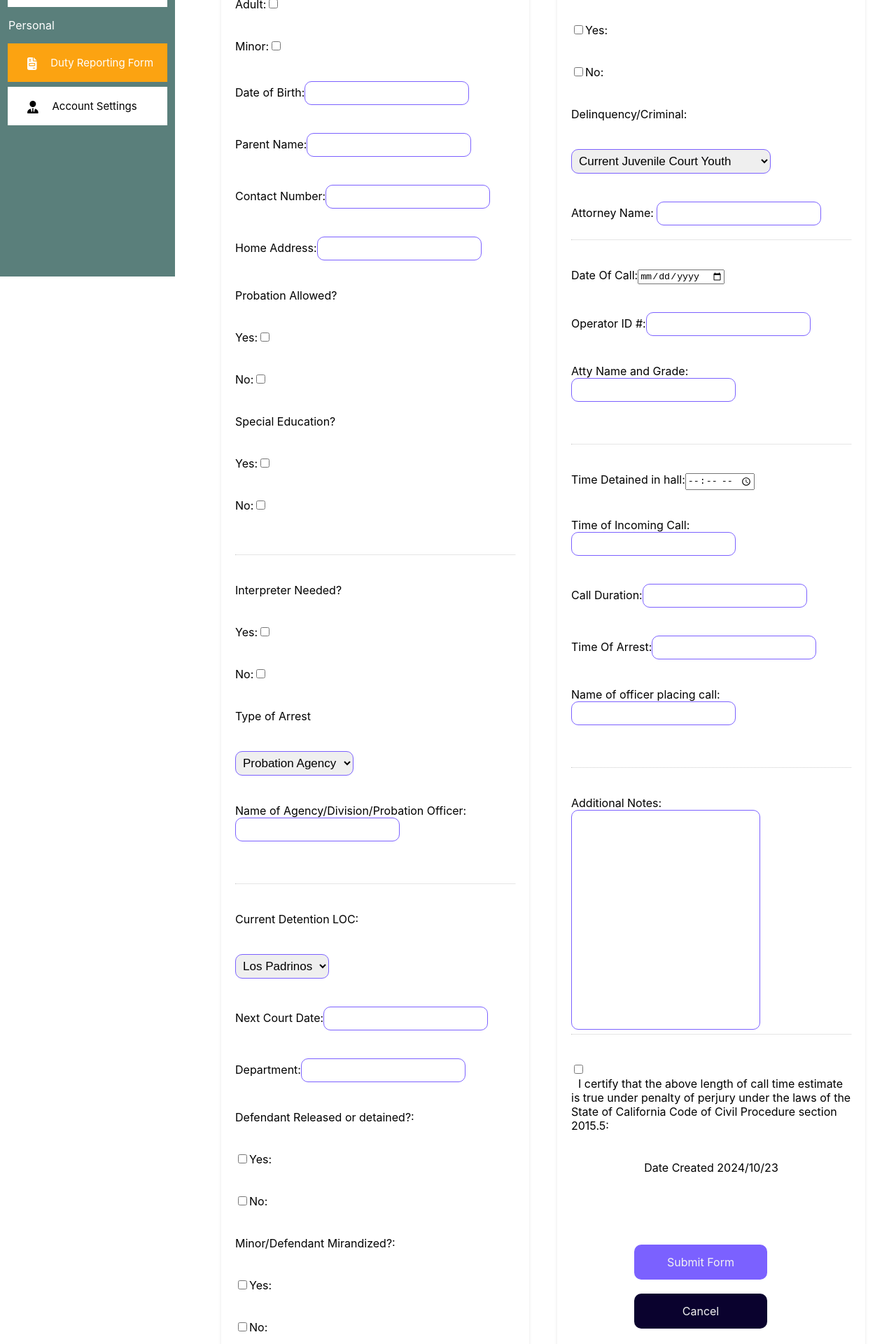
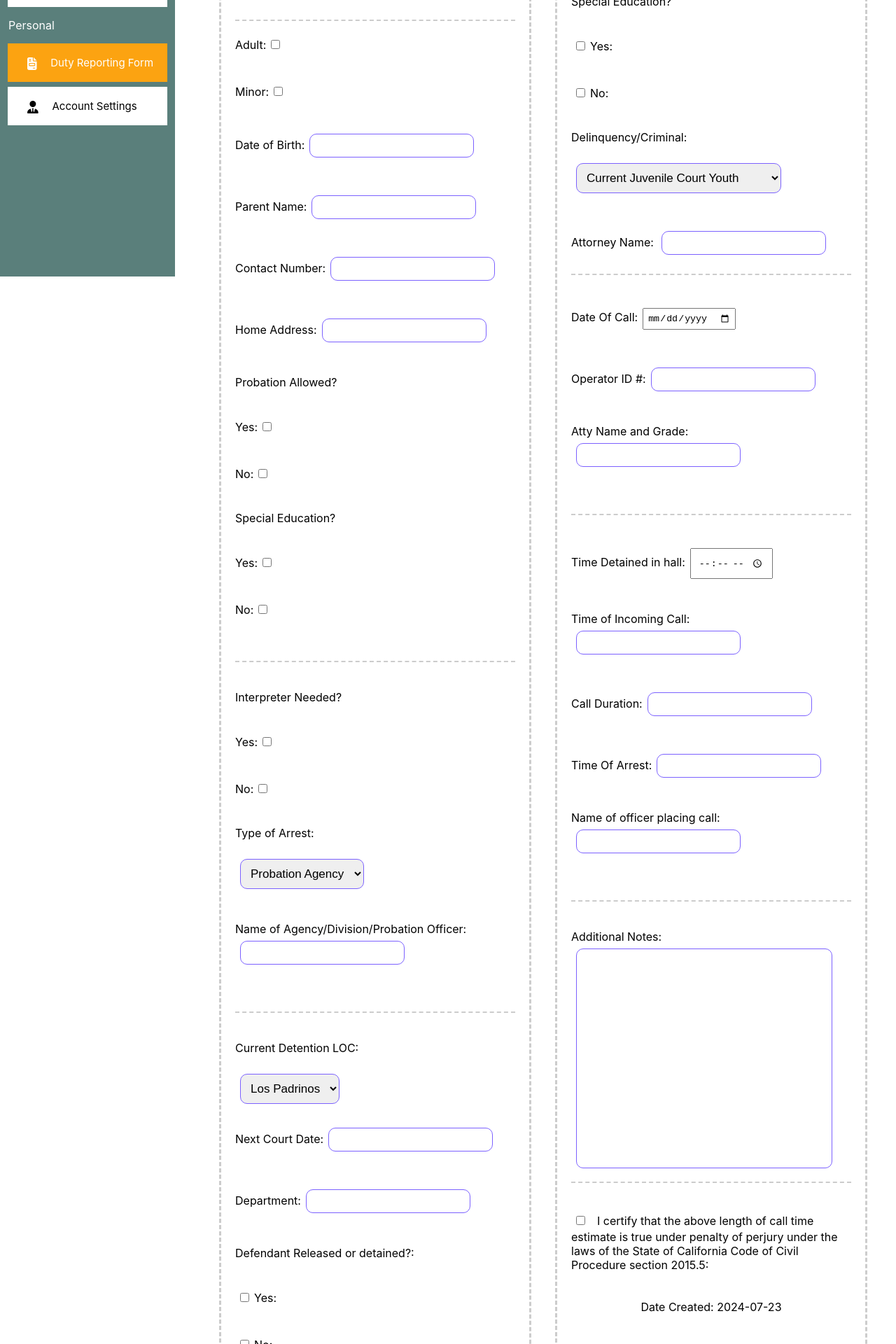
Before and after one commit to CalebThilmun/Public-Defender-React, a React (Create React App) app in the folder public-defender-react/: page /duty-reporting-form in a window 1280 px wide. Shown: the part 440-2360 px from the top of the page at 70% size. Built offline with nearby package versions, Linux system fonts and the light colour scheme.

Commit message:
Updated reporting form styling

```diff
--- /dev/null
+++ b/public-defender-react/src/Date.js
@@ -0,0 +1,26 @@
+import React, { useState, useEffect } from 'react';
+
+const DateComponent = () => {
+  const [currentDate, setCurrentDate] = useState('');
+
+  useEffect(() => {
+    const updateDate = () => {
+      const date = new Date();
+      const formattedDate = date.toISOString().split('T')[0]; // Format date as YYYY-MM-DD
+      setCurrentDate(formattedDate);
+    };
+
+    updateDate(); // Set initial date
+    const intervalId = setInterval(updateDate, 1000); // Update date every second
+
+    return () => clearInterval(intervalId); // Cleanup interval on component unmount
+  }, []);
+
+  return (
+    <div className="padDiv">
+      <label htmlFor="Certify">Date Created: {currentDate}</label>
+    </div>
+  );
+};
+
+export default DateComponent;
--- a/public-defender-react/src/duty-reporting-form.js
+++ b/public-defender-react/src/duty-reporting-form.js
@@ -2,8 +2,10 @@ import React from 'react';
 import Navbar from './navbar';
 import Sidebar from './sidebar';
 import './style.css'
+import DateComponent from './Date';
 
 export default function DutyReportingForm() {
+
   return (
         <div>
           <Sidebar />
@@ -16,56 +18,56 @@ export default function DutyReportingForm() {
           <form>
             <div className="form-group2">
               <label htmlFor="date">Date Of Call:</label>
-              <input type="date" id="date" name="date" required />
+              <input type="date" id="date" name="date" className="form-date-input" required />
             </div>
 
             <br />
             <div className="form-group2">
               <label htmlFor="operator_id">Operator ID #:</label>
-              <input type="text" id="operator_id" name="operator_id" required />
+              <input type="text" id="operator_id" name="operator_id" className="form-text-input"  required />
             </div>
 
             <br />
             <div className="form-group2">
               <label htmlFor="grade">Atty Name and Grade:</label>
-              <input type="text" id="grade" name="grade" required />
+              <input type="text" id="grade" name="grade" className="form-text-input"  required />
             </div>
 
             <br />
             <div className="dotted-line"></div>
             <div className="form-group2">
               <label htmlFor="adult">Adult:</label>
-              <input type="checkbox" id="adult" name="adult" />
+              <input type="checkbox" id="adult" name="adult" className="form-check-input"  />
             </div>
 
             <br />
             <div className="form-group2">
               <label htmlFor="minor">Minor:</label>
-              <input type="checkbox" id="minor" name="minor" />
+              <input type="checkbox" id="minor" name="minor"  className="form-check-input"/>
             </div>
 
             <br />
             <div className="form-group2">
               <label htmlFor="DateOfBirth">Date of Birth:</label>
-              <input type="text" id="DateOfBirth" name="DateOfBirth" required />
+              <input type="text" id="DateOfBirth" name="DateOfBirth" className="form-text-input"  required />
             </div>
 
             <br />
             <div className="form-group2">
               <label htmlFor="ParentName">Parent Name:</label>
-              <input type="text" id="ParentName" name="ParentName" required />
+              <input type="text" id="ParentName" name="ParentName" className="form-text-input"  required />
             </div>
 
             <br />
             <div className="form-group2">
               <label htmlFor="ContactNumber">Contact Number:</label>
-              <input type="text" id="ContactNumber" name="ContactNumber" required />
+              <input type="text" id="ContactNumber" name="ContactNumber" className="form-text-input"  required />
             </div>
 
             <br />
             <div className="form-group2">
               <label htmlFor="HomeAddress">Home Address:</label>
-              <input type="text" id="HomeAddress" name="HomeAddress" required />
+              <input type="text" id="HomeAddress" name="HomeAddress" className="form-text-input"  required />
             </div>
 
             <br />
@@ -75,14 +77,14 @@ export default function DutyReportingForm() {
 
             <br />
             <div className="form-group2">
-              <label htmlFor="YesProbation">Yes:</label>
-              <input type="checkbox" id="YesProbation" name="YesProbation" />
+              <label htmlFor="YesProbation" >Yes:</label>
+              <input type="checkbox" id="YesProbation" name="YesProbation" className="form-check-input" />
             </div>
 
             <br />
             <div className="form-group2">
               <label htmlFor="NoProbation">No:</label>
-              <input type="checkbox" id="NoProbation" name="NoProbation" />
+              <input type="checkbox" id="NoProbation" name="NoProbation" className="form-check-input" />
             </div>
 
             <br />
@@ -93,13 +95,13 @@ export default function DutyReportingForm() {
             <br />
             <div className="form-group2">
               <label htmlFor="YesEducation">Yes:</label>
-              <input type="checkbox" id="YesEducation" name="YesEducation" />
+              <input type="checkbox" id="YesEducation" name="YesEducation" className="form-check-input"/>
             </div>
 
             <br />
             <div className="form-group2">
               <label htmlFor="NoEducation">No:</label>
-              <input type="checkbox" id="NoEducation" name="NoEducation" />
+              <input type="checkbox" id="NoEducation" name="NoEducation" className="form-check-input" />
             </div>
 
             <br />
@@ -113,23 +115,21 @@ export default function DutyReportingForm() {
             <br />
             <div className="form-group2">
               <label htmlFor="YesInterpreter">Yes:</label>
-              <input type="checkbox" id="YesInterpreter" name="YesInterpreter" />
+              <input type="checkbox" id="YesInterpreter" name="YesInterpreter" className="form-check-input"/>
             </div>
 
             <br />
             <div className="form-group2">
               <label htmlFor="NoInterpreter">No:</label>
-              <input type="checkbox" id="NoInterpreter" name="NoInterpreter" />
+              <input type="checkbox" id="NoInterpreter" name="NoInterpreter" className="form-check-input"/>
             </div>
 
             <br />
             <div className="form-group2">
-              <label htmlFor="TypeOfArrest">Type of Arrest</label>
+              <label htmlFor="TypeOfArrest">Type of Arrest:</label>
             </div>
-
-            <br />
             <div className="form-group2">
-              <select id="arrestType" name="arrestType">
+              <select id="arrestType" name="arrestType" className="form-select-input">
                 <option>Probation Agency</option>
                 <option>Probation Arrest</option>
                 <option>Other</option>
@@ -139,7 +139,7 @@ export default function DutyReportingForm() {
             <br />
             <div className="form-group2">
               <label htmlFor="NameOfAgency">Name of Agency/Division/Probation Officer:</label>
-              <input type="text" id="NameOfAgency" name="NameOfAgency" required />
+              <input type="text" id="NameOfAgency" name="NameOfAgency" className="form-text-input" required />
             </div>
 
             <br />
@@ -151,25 +151,23 @@ export default function DutyReportingForm() {
               <label htmlFor="CurrentDetentionLOC">Current Detention LOC: </label>
             </div>
 
-            <br />
             <div className="form-group2">
-              <select id="arrestType" name="arrestType">
+              <select id="arrestType" name="arrestType" className="form-select-input">
                 <option>Los Padrinos</option>
                 <option>Barry|Nidorf</option>
                 <option>Other</option>
               </select>
             </div>
 
-            <br />
             <div className="form-group2">
               <label htmlFor="NextCourtDate">Next Court Date:</label>
-              <input type="text" id="NextCourtDate" name="NextCourtDate" required />
+              <input type="text" id="NextCourtDate" name="NextCourtDate" className="form-text-input" required />
             </div>
 
             <br />
             <div className="form-group2">
               <label htmlFor="Department">Department:</label>
-              <input type="text" id="Department" name="Department" required />
+              <input type="text" id="Department" name="Department" className="form-text-input" required />
             </div>
 
             <br />
@@ -179,13 +177,13 @@ export default function DutyReportingForm() {
 
             <br />
             <div className="form-group2">
-              <input type="checkbox" id="YesDetained" name="YesDetained" />
+              <input type="checkbox" id="YesDetained" name="YesDetained" className="form-check-input" />
               <label htmlFor="YesDetained">Yes:</label>
             </div>
 
             <br />
             <div className="form-group2">
-              <input type="checkbox" id="NoReleased" name="NoReleased" />
+              <input type="checkbox" id="NoReleased" name="NoReleased" className="form-check-input"/>
               <label htmlFor="NoReleased">No:</label>
             </div>
 
@@ -197,13 +195,13 @@ export default function DutyReportingForm() {
 
             <br />
             <div className="form-group2">
-              <input type="checkbox" id="YesMirandized" name="YesMirandized" />
+              <input type="checkbox" id="YesMirandized" name="YesMirandized" className="form-check-input" />
               <label htmlFor="YesMirandized">Yes:</label>
             </div>
 
             <br />
             <div className="form-group2">
-              <input type="checkbox" id="NoMirandized" name="NoMirandized" />
+              <input type="checkbox" id="NoMirandized" name="NoMirandized" className="form-check-input"/>
               <label htmlFor="NoMirandized">No:</label>
             </div>
 
@@ -215,13 +213,13 @@ export default function DutyReportingForm() {
 
             <br />
             <div className="form-group2">
-              <input type="checkbox" id="YesSpoken" name="YesSpoken" />
+              <input type="checkbox" id="YesSpoken" name="YesSpoken" className="form-check-input" />
               <label htmlFor="YesSpoken">Yes:</label>
             </div>
 
             <br />
             <div className="form-group2">
-              <input type="checkbox" id="NoSpoken" name="NoSpoken" />
+              <input type="checkbox" id="NoSpoken" name="NoSpoken" className="form-check-input" />
               <label htmlFor="NoSpoken">No:</label>
             </div>
 
@@ -233,13 +231,13 @@ export default function DutyReportingForm() {
 
             <br />
             <div className="form-group2">
-              <input type="checkbox" id="YesMinorSpokenToPolice" name="YesMinorSpokenToPolice" />
+              <input type="checkbox" id="YesMinorSpokenToPolice" name="YesMinorSpokenToPolice" className="form-check-input" />
               <label htmlFor="YesMinorSpokenToPolice">Yes:</label>
             </div>
 
             <br />
             <div className="form-group2">
-              <input type="checkbox" id="NoMinorSpokenToPolice" name="NoMinorSpokenToPolice" />
+              <input type="checkbox" id="NoMinorSpokenToPolice" name="NoMinorSpokenToPolice" className="form-check-input"/>
               <label htmlFor="NoMinorSpokenToPolice">No:</label>
             </div>
 
@@ -254,9 +252,9 @@ export default function DutyReportingForm() {
               <label htmlFor="ImmigrationStatus">Immigration Status: </label>
             </div>
 
-            <br />
+
             <div className="form-group2">
-              <select id="ImmigrationStatusType" name="ImmigrationStatusType">
+              <select id="ImmigrationStatusType" name="ImmigrationStatusType" className="form-select-input">
                 <option>US Citizen</option>
                 <option>Undocumented</option>
                 <option>Foreign</option>
@@ -266,7 +264,7 @@ export default function DutyReportingForm() {
             <br />
             <div className="form-group2">
               <label htmlFor="BirthplaceLocation">Birthplace Location: </label>
-              <input type="text" id="BirthplaceLocation" name="BirthplaceLocation" required />
+              <input type="text" id="BirthplaceLocation" name="BirthplaceLocation" className="form-text-input" required />
             </div>
 
             <br />
@@ -276,13 +274,13 @@ export default function DutyReportingForm() {
 
             <br />
             <div className="form-group2">
-              <input type="checkbox" id="YesSpecialEducation" name="YesSpecialEducation" />
+              <input type="checkbox" id="YesSpecialEducation" name="YesSpecialEducation" className="form-check-input" />
               <label htmlFor="YesSpecialEducation">Yes:</label>
             </div>
 
             <br />
             <div className="form-group2">
-              <input type="checkbox" id="NoSpecialEducation" name="NoSpecialEducation" />
+              <input type="checkbox" id="NoSpecialEducation" name="NoSpecialEducation" className="form-check-input"/>
               <label htmlFor="NoSpecialEducation">No:</label>
             </div>
 
@@ -291,9 +289,8 @@ export default function DutyReportingForm() {
               <label htmlFor="DelinquencyCriminal">Delinquency/Criminal: </label>
             </div>
 
-            <br />
             <div className="form-group2">
-              <select id="ImmigrationStatusType" name="ImmigrationStatusType">
+              <select id="ImmigrationStatusType" name="ImmigrationStatusType" className="form-select-input">
                 <option>Current Juvenile Court Youth</option>
                 <option>Current Dependency Court Youth</option>
                 <option>None</option>
@@ -304,7 +301,7 @@ export default function DutyReportingForm() {
 
             <div className="form-group2">
               <label htmlFor="AttorneyName">Attorney Name: </label>
-              <input type="text" id="AttorneyName" name="AttorneyName" required />
+              <input type="text" id="AttorneyName" name="AttorneyName" className="form-text-input" required />
             </div>
 
             <div className="dotted-line"></div>
@@ -312,19 +309,19 @@ export default function DutyReportingForm() {
             <br />
             <div className="form-group2">
               <label htmlFor="date2">Date Of Call:</label>
-              <input type="date" id="date2" name="date2" required />
+              <input type="date" id="date2" name="date2" className="form-date-input" required />
             </div>
 
             <br />
             <div className="form-group2">
               <label htmlFor="operator_id2">Operator ID #:</label>
-              <input type="text" id="operator_id2" name="operator_id2" required />
+              <input type="text" id="operator_id2" name="operator_id2" className="form-text-input" required />
             </div>
 
             <br />
             <div className="form-group2">
               <label htmlFor="grade2">Atty Name and Grade:</label>
-              <input type="text" id="grade2" name="grade2" required />
+              <input type="text" id="grade2" name="grade2" className="form-text-input" required />
             </div>
 
             <br />
@@ -333,31 +330,31 @@ export default function DutyReportingForm() {
             <br />
             <div className="form-group2">
               <label htmlFor="TimeDetained">Time Detained in hall:</label>
-              <input type="time" id="TimeDetained" name="TimeDetained" required />
+              <input type="time" id="TimeDetained" name="TimeDetained" className="form-time-input" required />
             </div>
 
             <br />
             <div className="form-group2">
               <label htmlFor="TimeOfIncomingCall">Time of Incoming Call:</label>
-              <input type="text" id="TimeOfIncomingCall" name="TimeOfIncomingCall" required />
+              <input type="text" id="TimeOfIncomingCall" name="TimeOfIncomingCall" className="form-text-input" required />
             </div>
 
             <br />
             <div className="form-group2">
               <label htmlFor="CallDuration">Call Duration:</label>
-              <input type="text" id="CallDuration" name="CallDuration" required />
+              <input type="text" id="CallDuration" name="CallDuration" className="form-text-input" required />
             </div>
 
             <br />
             <div className="form-group2">
               <label htmlFor="TimeOfArrest">Time Of Arrest:</label>
-              <input type="text" id="TimeOfArrest" name="TimeOfArrest" required />
+              <input type="text" id="TimeOfArrest" name="TimeOfArrest" className="form-text-input" required />
             </div>
 
             <br />
             <div className="form-group2">
               <label htmlFor="NameOfOfficerPlacingCall">Name of officer placing call:</label>
-              <input type="text" id="NameOfOfficerPlacingCall" name="NameOfOfficerPlacingCall" required />
+              <input type="text" id="NameOfOfficerPlacingCall" name="NameOfOfficerPlacingCall" className="form-text-input" required />
             </div>
 
             <br />
@@ -367,16 +364,17 @@ export default function DutyReportingForm() {
             <br />
             <div className="notesTextBox">
               <label htmlFor="AdditionalNotes">Additional Notes:</label>
-              <input type="text" id="notes" name="notes" />
+              <input type="text" id="notes" name="notes" className="form-long-input" />
             </div>
 
             <br />
+            <br/>
             <div className="dotted-line"></div>
 
             <br />
             <div className="form-group2">
-              <input type="checkbox" id="Certify" name="Certify" />
-              <br />
+              <input type="checkbox" id="Certify" name="Certify" className="form-check-input" />
+
               <label htmlFor="Certify" className="labeFG2">
                 I certify that the above length of call time estimate is true under penalty of perjury under the laws of the State of California Code of Civil Procedure section 2015.5:
               </label>
@@ -384,7 +382,7 @@ export default function DutyReportingForm() {
 
             <br />
             <div className="padDiv">
-              <label htmlFor="Certify">Date Created 2024/10/23</label>
+             <DateComponent/>
             </div>
 
             <br />
--- a/public-defender-react/src/style.css
+++ b/public-defender-react/src/style.css
@@ -732,6 +732,7 @@ div.react-datepicker__day-names{
 .form-group input[type="password"] {
     width: 80%;
     padding: 10px;
+    margin: 10px;
     border: 1px solid #ccc;
     border-radius: 5px;
     transition: border-color 0.3s ease;
@@ -853,7 +854,8 @@ div.padDiv3{
         padding: 20px;
         background-color: #ffffff;
         border-radius: 5px;
-        box-shadow: 0 2px 4px rgba(0, 0, 0, 0.1);
+        border: #ccc 3px dashed;
+
     }
 
     .form-container-outer {
@@ -870,17 +872,18 @@ div.padDiv3{
 
 
     .form-group2 {
-        margin-bottom: 20px; /* Adjust the value as needed */
+        margin-bottom: 20px;
+         /* Adjust the value as needed */
     }
 
     .dotted-line {
-        border-top: 1px dotted #ccc;
+        border-top: 2px dashed #ccc;
         margin: 20px 0;
     }
 
 
     .notesTextBox{
-        width: 80%;
+        width: 110%;
         height:300px;
 
     }
@@ -998,6 +1001,37 @@ div.padDiv3{
         font-weight: bold;
     }
 
+    .form-date-input{
+        padding: 5px;
+        margin: 7px;
+    }
+
+    .form-text-input{
+        padding: 5px;
+        margin: 7px;
+    }
+
+    .form-check-input{
+        padding: 5px;
+        margin: 7px;
+    }
+
+    .form-select-input{
+        padding: 10px;
+        margin: 7px;
+    }
+
+    .form-time-input{
+        padding: 10px;
+        margin: 7px;
+    }
+
+    .form-long-input{
+        padding: 10px;
+        margin: 7px;
+        width: 100%;
+    }
+
 
     .user-profile {
         display: flex;
```
